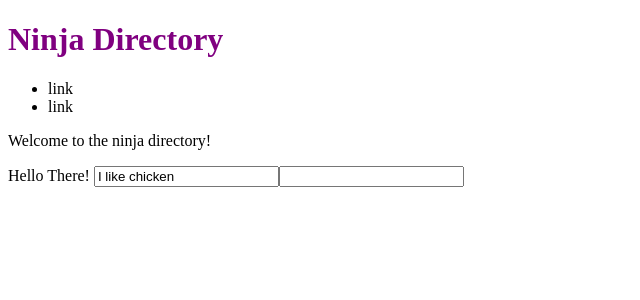
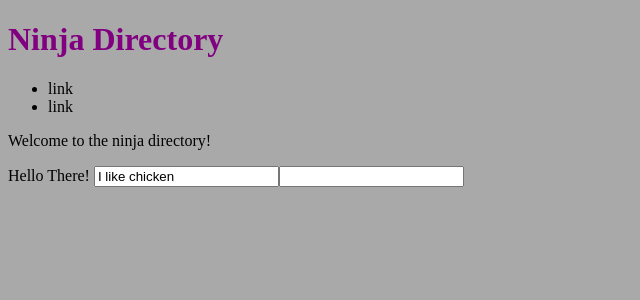
Before and after one commit to devo2540/ninja_directory-, an Angular app: page / in a window 1280 px wide. Shown: the top 300 px of the page, without its empty margins (0-640 px from the left). Built offline with nearby package versions, Linux system fonts and the light colour scheme.

Commit message:
added grey background

```diff
--- a/src/styles.css
+++ b/src/styles.css
@@ -1,4 +1,8 @@
 /* You can add global styles to this file, and also import other style files */
+
+html {
+    background: darkgrey;
+}
 
 h1 {
     color: purple;
```
